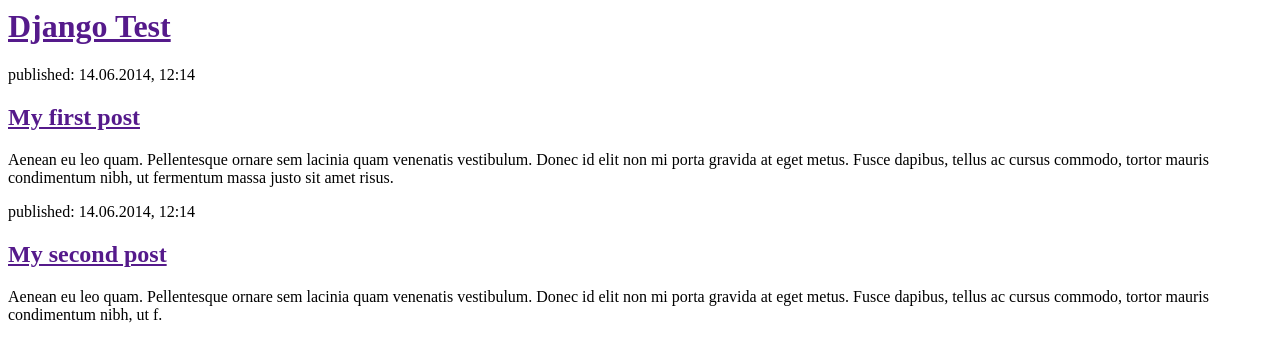
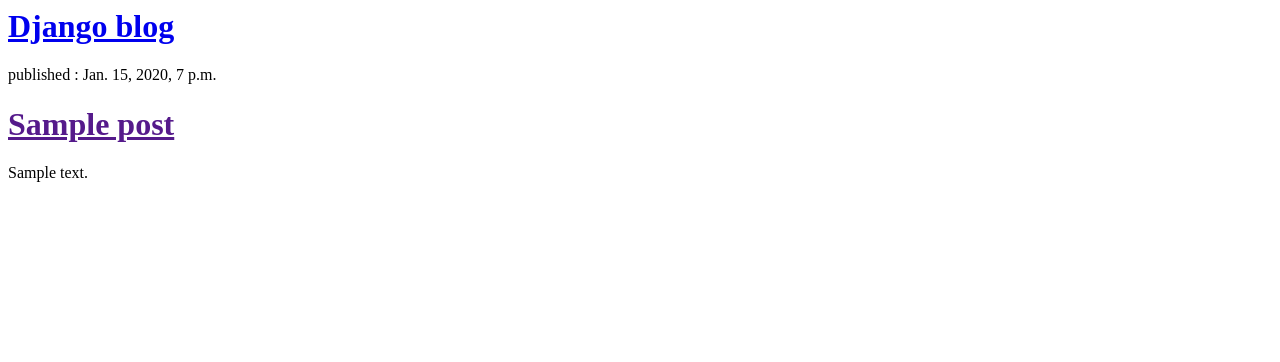
Before and after one commit to ppkill00/testproject, a Django app: template traffic/templates/traffic/post_list.html in a window 1280 px wide. Shown: the top 362 px of the page. Run offline with Django 3.2, Linux system fonts and the light colour scheme; the template is opened without the code that fills it: values that come from a table or form of the project are taken from there, others are empty; tables that the repository leaves empty hold one stand-in row (values such as "Sample post").

Commit message:
add post

```diff
--- a/traffic/templates/traffic/post_list.html
+++ b/traffic/templates/traffic/post_list.html
@@ -3,20 +3,15 @@
             <title>Django Girls blog</title>
         </head>
         <body>
-            <div>
-                <h1><a href="">Django Test</a></h1>
-            </div>
-
-            <div>
-                <p>published: 14.06.2014, 12:14</p>
-                <h2><a href="">My first post</a></h2>
-                <p>Aenean eu leo quam. Pellentesque ornare sem lacinia quam venenatis vestibulum. Donec id elit non mi porta gravida at eget metus. Fusce dapibus, tellus ac cursus commodo, tortor mauris condimentum nibh, ut fermentum massa justo sit amet risus.</p>
-            </div>
-
-            <div>
-                <p>published: 14.06.2014, 12:14</p>
-                <h2><a href="">My second post</a></h2>
-                <p>Aenean eu leo quam. Pellentesque ornare sem lacinia quam venenatis vestibulum. Donec id elit non mi porta gravida at eget metus. Fusce dapibus, tellus ac cursus commodo, tortor mauris condimentum nibh, ut f.</p>
-            </div>
+		<div>
+			<h1><a href="/">Django blog</a></h1>
+		</div>
+		{% for post in posts %}
+			<div>
+				<p>published : {{ post.published_date }}</p>
+				<h1><a href="">{{ post.title }}</a></h1>
+				<p>{{ post.text|linebreaksbr }}</p>
+			</div>
+		{% endfor %}
         </body>
 </html>
```
Also changed, not shown: traffic/views.py (+9 -1 lines), 2 other files.
